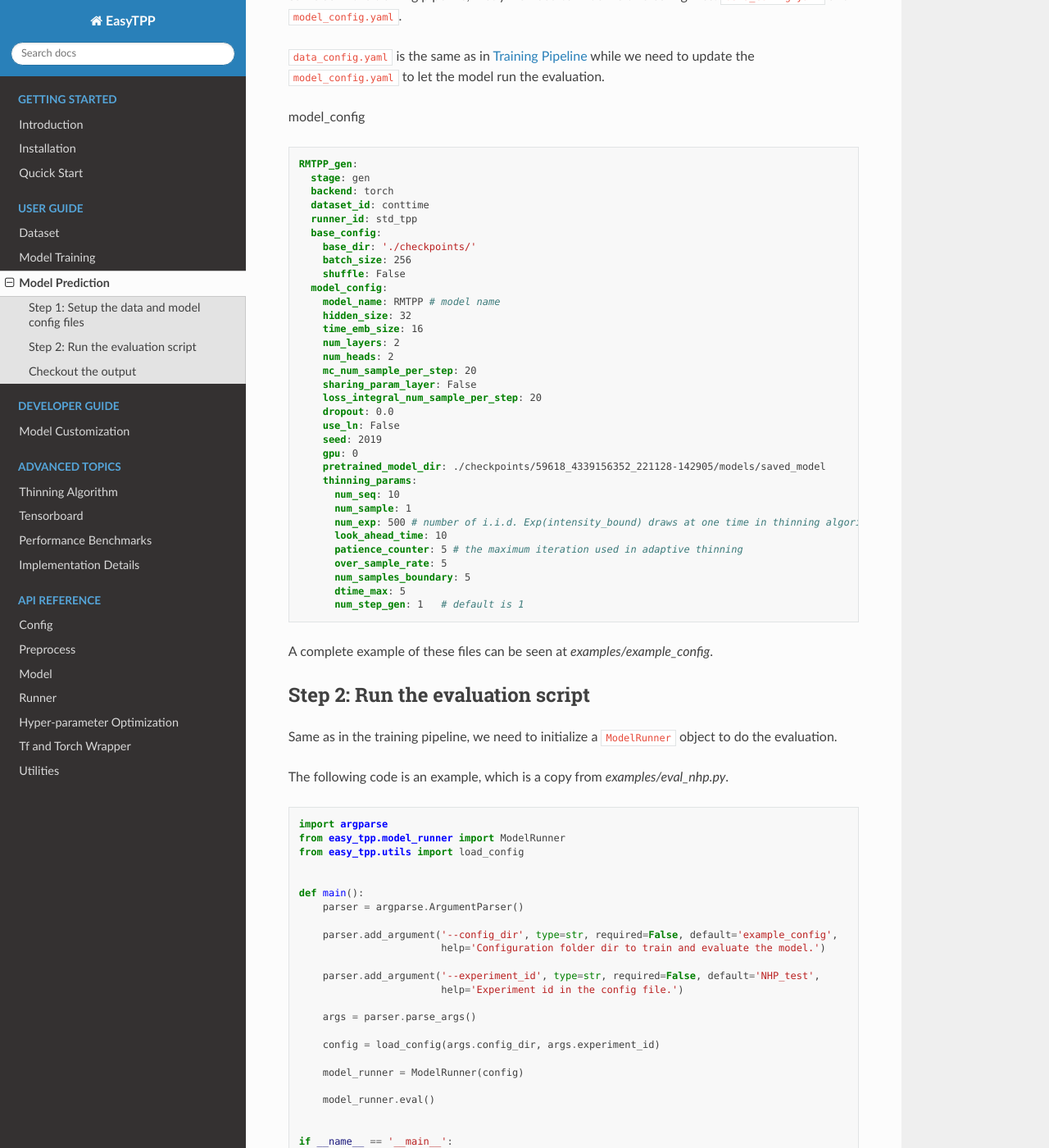
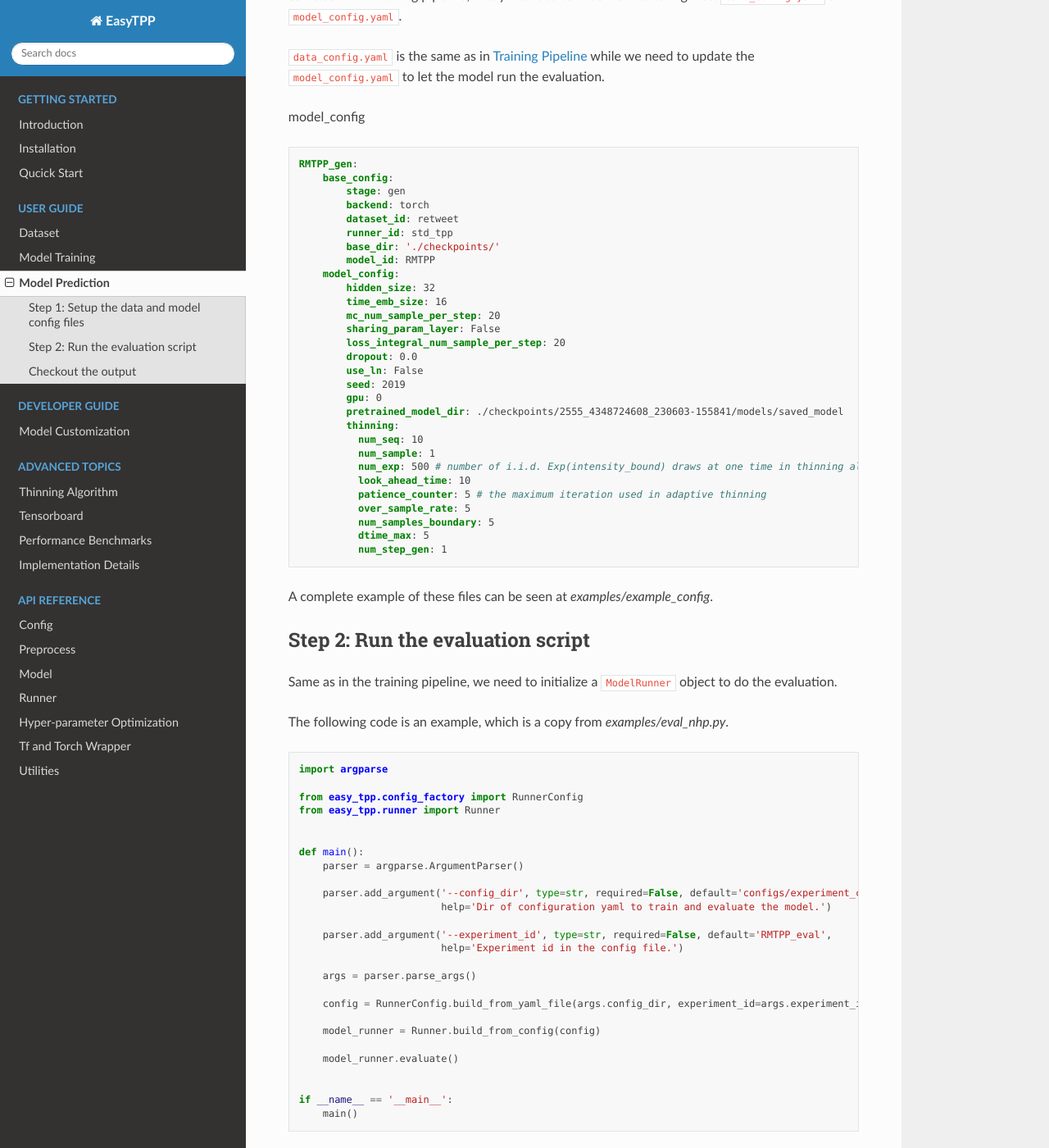
Before and after one commit to ant-research/EasyTemporalPointProcess, a Sphinx documentation site: the page built from docs/source/user_guide/run_eval.rst, in a window 1280 px wide and 1400 px high, scrolled down 233 px. Shown: the whole window at 82% size. Built offline with Sphinx 7.4.7 and the Read the Docs theme 2.0.0, drawn with Linux system fonts in a browser that asks for light colours.

Commit message:
update docs

```diff
--- a/docs/source/user_guide/run_eval.rst
+++ b/docs/source/user_guide/run_eval.rst
@@ -16,38 +16,34 @@ model_config
 .. code-block:: yaml
 
     RMTPP_gen:
-      stage: gen
-      backend: torch
-      dataset_id: conttime
-      runner_id: std_tpp
-      base_config:
-        base_dir: './checkpoints/'
-        batch_size: 256
-        shuffle: False
-      model_config:
-        model_name: RMTPP # model name
-        hidden_size: 32
-        time_emb_size: 16
-        num_layers: 2
-        num_heads: 2
-        mc_num_sample_per_step: 20
-        sharing_param_layer: False
-        loss_integral_num_sample_per_step: 20
-        dropout: 0.0
-        use_ln: False
-        seed: 2019
-        gpu: 0
-        pretrained_model_dir: ./checkpoints/59618_4339156352_221128-142905/models/saved_model
-        thinning_params:
-          num_seq: 10
-          num_sample: 1
-          num_exp: 500 # number of i.i.d. Exp(intensity_bound) draws at one time in thinning algorithm
-          look_ahead_time: 10
-          patience_counter: 5 # the maximum iteration used in adaptive thinning
-          over_sample_rate: 5
-          num_samples_boundary: 5
-          dtime_max: 5
-          num_step_gen: 1   # default is 1
+        base_config:
+            stage: gen
+            backend: torch
+            dataset_id: retweet
+            runner_id: std_tpp
+            base_dir: './checkpoints/'
+            model_id: RMTPP
+        model_config:
+            hidden_size: 32
+            time_emb_size: 16
+            mc_num_sample_per_step: 20
+            sharing_param_layer: False
+            loss_integral_num_sample_per_step: 20
+            dropout: 0.0
+            use_ln: False
+            seed: 2019
+            gpu: 0
+            pretrained_model_dir: ./checkpoints/2555_4348724608_230603-155841/models/saved_model
+            thinning:
+              num_seq: 10
+              num_sample: 1
+              num_exp: 500 # number of i.i.d. Exp(intensity_bound) draws at one time in thinning algorithm
+              look_ahead_time: 10
+              patience_counter: 5 # the maximum iteration used in adaptive thinning
+              over_sample_rate: 5
+              num_samples_boundary: 5
+              dtime_max: 5
+              num_step_gen: 1
 
 
 
@@ -65,26 +61,27 @@ The following code is an example, which is a copy from *examples/eval_nhp.py*.
 .. code-block:: python
 
     import argparse
-    from easy_tpp.model_runner import ModelRunner
-    from easy_tpp.utils import load_config
+
+    from easy_tpp.config_factory import RunnerConfig
+    from easy_tpp.runner import Runner
 
 
     def main():
         parser = argparse.ArgumentParser()
 
-        parser.add_argument('--config_dir', type=str, required=False, default='example_config',
-                            help='Configuration folder dir to train and evaluate the model.')
+        parser.add_argument('--config_dir', type=str, required=False, default='configs/experiment_config.yaml',
+                            help='Dir of configuration yaml to train and evaluate the model.')
 
-        parser.add_argument('--experiment_id', type=str, required=False, default='NHP_test',
+        parser.add_argument('--experiment_id', type=str, required=False, default='RMTPP_eval',
                             help='Experiment id in the config file.')
 
         args = parser.parse_args()
 
-        config = load_config(args.config_dir, args.experiment_id)
+        config = RunnerConfig.build_from_yaml_file(args.config_dir, experiment_id=args.experiment_id)
 
-        model_runner = ModelRunner(config)
+        model_runner = Runner.build_from_config(config)
 
-        model_runner.eval()
+        model_runner.evaluate()
 
 
     if __name__ == '__main__':
```
Also changed, not shown: docs/source/user_guide/run_train_pipeline.rst (+35 -29 lines).
